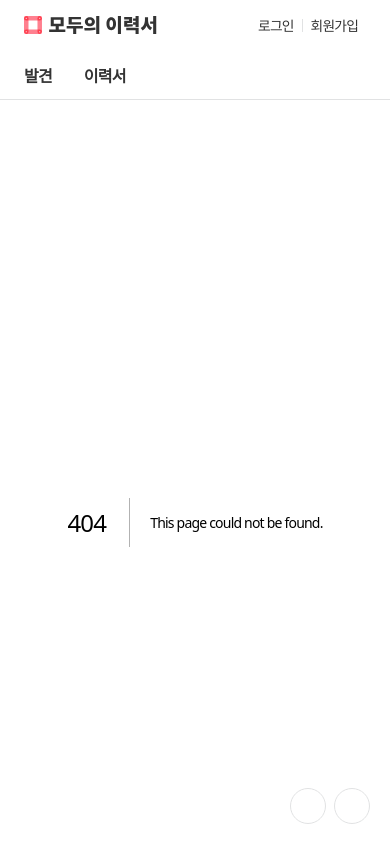
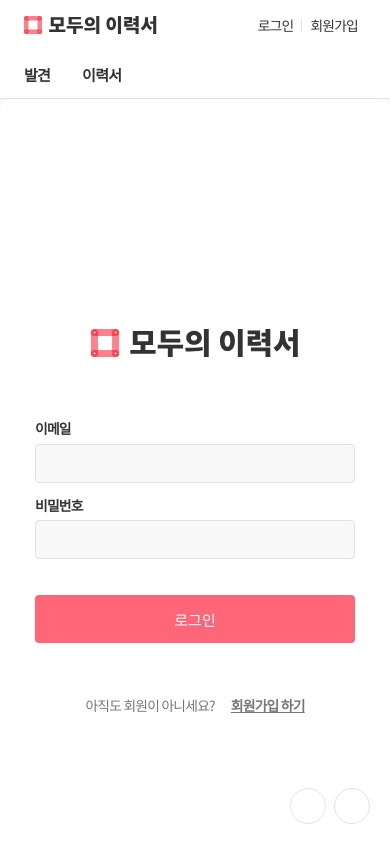
Before and after one commit to yyoumi4854/ModooResume, a Next.js app in the folder front/: page /Login in a window 390 px wide. Before the commit this address had no page. Shown: the top 862 px of the page. Built offline with nearby package versions, Linux system fonts and the light colour scheme; some icons are missing.

Commit message:
프론트: 로그인페이지 ui 구현 + 반응형

```diff
--- /dev/null
+++ b/front/pages/Login.tsx
@@ -0,0 +1,45 @@
+import { useContext } from "react";
+import Link from "next/link";
+
+import { IsDark } from "../context/type";
+import { ThemeContext } from "../context/themeContext";
+import Logo from "../components/common/Logo";
+
+import * as styled from "../styles/Login";
+
+const Login = () => {
+  const { isDark } = useContext(ThemeContext) as IsDark;
+
+  return (
+    <styled.LoginWrap mode={isDark ? "darkTheme" : "lightTheme"}>
+      <styled.LoginCon mode={isDark ? "darkTheme" : "lightTheme"}>
+        <Logo />
+
+        <styled.LoginformWrap>
+          <form action="">
+            <styled.InputBox mode={isDark ? "darkTheme" : "lightTheme"}>
+              <p>이메일</p>
+              <input type="text" />
+            </styled.InputBox>
+
+            <styled.InputBox mode={isDark ? "darkTheme" : "lightTheme"}>
+              <p>비밀번호</p>
+              <input type="password" />
+            </styled.InputBox>
+
+            <styled.btn>로그인</styled.btn>
+          </form>
+        </styled.LoginformWrap>
+
+        <styled.RegisterBox>
+          <Link href="/">
+            <span>아직도 회원이 아니세요?</span>
+            <span>회원가입 하기</span>
+          </Link>
+        </styled.RegisterBox>
+      </styled.LoginCon>
+    </styled.LoginWrap>
+  );
+};
+
+export default Login;
--- /dev/null
+++ b/front/styles/Login.ts
@@ -0,0 +1,91 @@
+import styled from "styled-components";
+
+export const LoginWrap = styled.div<{ mode: "darkTheme" | "lightTheme" }>`
+  ${({ theme }) => theme.common.flexCenter}
+  height: 100vh;
+  background: ${({ theme, mode }) => theme.colors[mode].lightBg};
+`;
+
+export const LoginCon = styled.div<{ mode: "darkTheme" | "lightTheme" }>`
+  ${({ theme }) => theme.common.flexCenter}
+  flex-direction: column;
+  padding: 88px 0;
+  width: 640px;
+  border-radius: 10px;
+  background: ${({ theme, mode }) => theme.colors[mode].bg};
+
+  h1 a img {
+    width: auto;
+    height: 28px;
+  }
+
+  ${({ theme }) => theme.device.mobile} {
+    width: 100%;
+    height: 100vh;
+    padding: 28px 24px;
+  }
+`;
+
+export const LoginformWrap = styled.div`
+  margin-top: 48px;
+  width: 320px;
+
+  form {
+    width: 100%;
+  }
+`;
+
+export const InputBox = styled.div<{ mode: "darkTheme" | "lightTheme" }>`
+  margin-top: 16px;
+
+  p {
+    font-weight: 700;
+    font-size: ${({ theme }) => theme.fontSizes.small};
+  }
+
+  input {
+    margin-top: 8px;
+    padding: 10px 12px;
+    width: 100%;
+    border: 1px solid ${({ theme, mode }) => theme.colors[mode].border};
+    border-radius: 4px;
+    background: ${({ theme, mode }) => theme.colors[mode].lightBg};
+
+    &:focus {
+      border: 1px solid ${({ theme }) => theme.colors.main};
+    }
+  }
+`;
+
+export const btn = styled.button`
+  display: block;
+  margin-top: 36px;
+  width: 100%;
+  height: 48px;
+  border-radius: 4px;
+  background: ${({ theme }) => theme.colors.main};
+  color: ${({ theme }) => theme.colors.lightTheme.bg};
+  transition: all 0.1s;
+
+  &:hover {
+    background: ${({ theme }) => theme.colors.lightMain};
+  }
+`;
+
+export const RegisterBox = styled.div`
+  margin-top: 56px;
+  a {
+    ${({ theme }) => theme.common.flexCenter}
+    gap: 16px;
+
+    span {
+      font-size: ${({ theme }) => theme.fontSizes.small};
+      color: ${({ theme }) => theme.colors.grayText};
+
+      &:last-of-type {
+        font-weight: 700;
+        text-decoration: underline;
+      }
+    }
+  }
+`;
--- a/front/styles/common/animation.ts
+++ b/front/styles/common/animation.ts
@@ -11,5 +11,3 @@ export const SpinLeft = keyframes`
       transform: rotate(-360deg);
   }
 `;
-
-// animation: ${LoadingSpin} 3s;
--- a/front/styles/global.ts
+++ b/front/styles/global.ts
@@ -10,6 +10,8 @@ const Global = createGlobalStyle<{ mode: "lightTheme" | "darkTheme" }>`
   }
 
   body, input, select, textarea{
+    font-size: ${({ theme }) => theme.fontSizes.basicsDesktop};
+
     background: ${({ theme, mode }) => theme.colors[mode].bg};
     color: ${({ theme, mode }) => theme.colors[mode].text};
     letter-spacing: -0.05em;
--- a/front/styles/theme.ts
+++ b/front/styles/theme.ts
@@ -7,7 +7,8 @@ export type deviceType = typeof device;
 
 const colors = {
   // main
-  main: "#FF6678",
+  main: "#FF6678", // 60%
+  lightMain: "#FF99A5", // 40%
 
   // gray
   grayText: "#767676",
@@ -22,8 +23,8 @@ const colors = {
   darkTheme: {
     text: "#E8E8E8",
     bg: "#1e1f21",
-    lightBg: "#353638", // 292a2d
-    border: "#292a2d",
+    lightBg: "#292a2d", // 292a2d
+    border: "#535457",
   },
 };
 
@@ -82,7 +83,6 @@ const common = {
 const device = {
   desktop: `@media only screen and (max-width: 1060px)`,
   mobile: `@media only screen and (max-width: 768px)`,
-  userForm: `@media only screen and (max-width: 448px)`,
 };
 
 const theme: DefaultTheme = {
```
